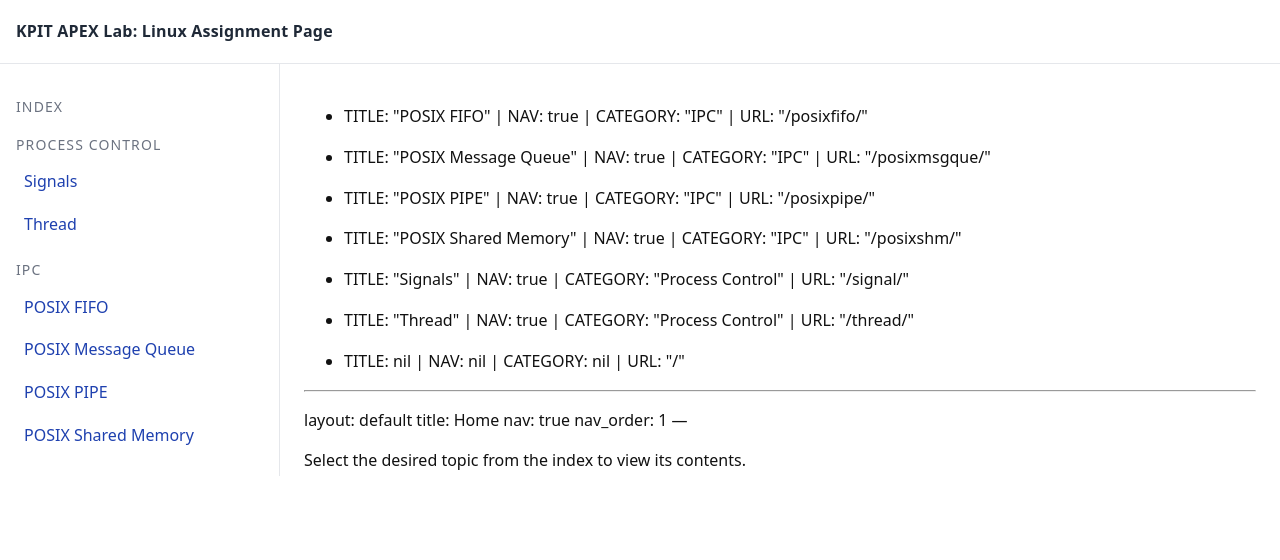
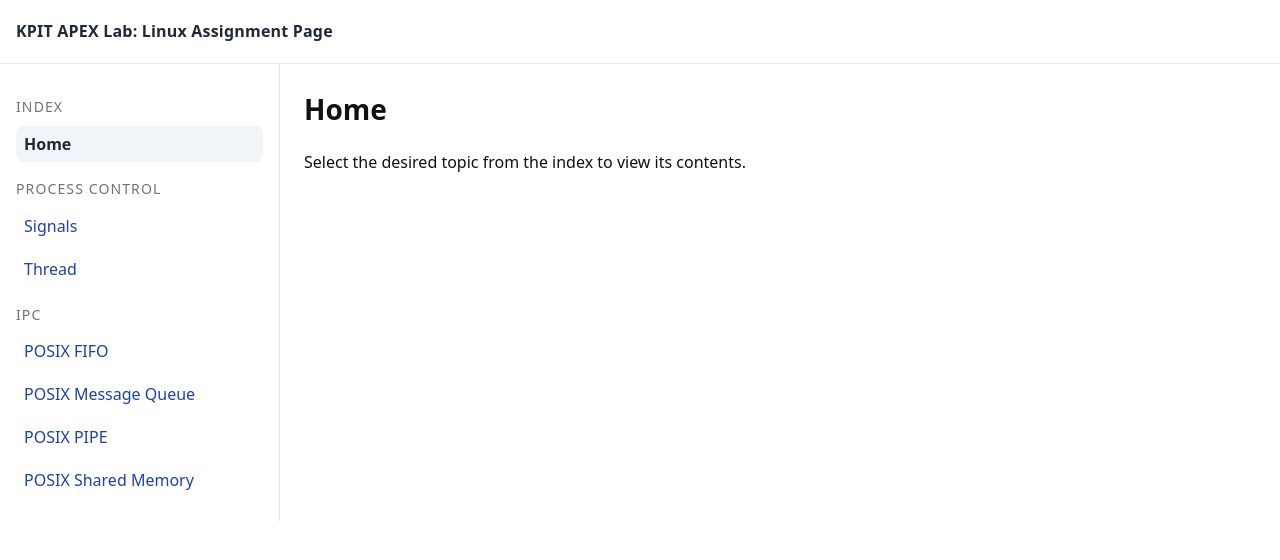
Before and after one commit to kAPEXLab/assignment, a Jekyll site: the page built from index.md, in a window 1280 px wide. Shown: the top 560 px of the page. Built offline with Jekyll 4.4.1, drawn with Linux system fonts in a browser that asks for light colours; our own code applies the rules of GitHub Pages for plain Markdown files; part of the change alters nothing that is shown.

Commit message:
Update index.md

```diff
--- a/index.md
+++ b/index.md
@@ -1,12 +1,3 @@
-<!-- DEBUG START -->
-{% for p in site.pages %}
-- TITLE: {{ p.title | inspect }} |
-  NAV: {{ p.nav | inspect }} |
-  CATEGORY: {{ p.category | inspect }} |
-  URL: {{ p.url | inspect }}
-{% endfor %}
-<!-- DEBUG END -->
-
 ---
 layout: default
 title: Home
```
